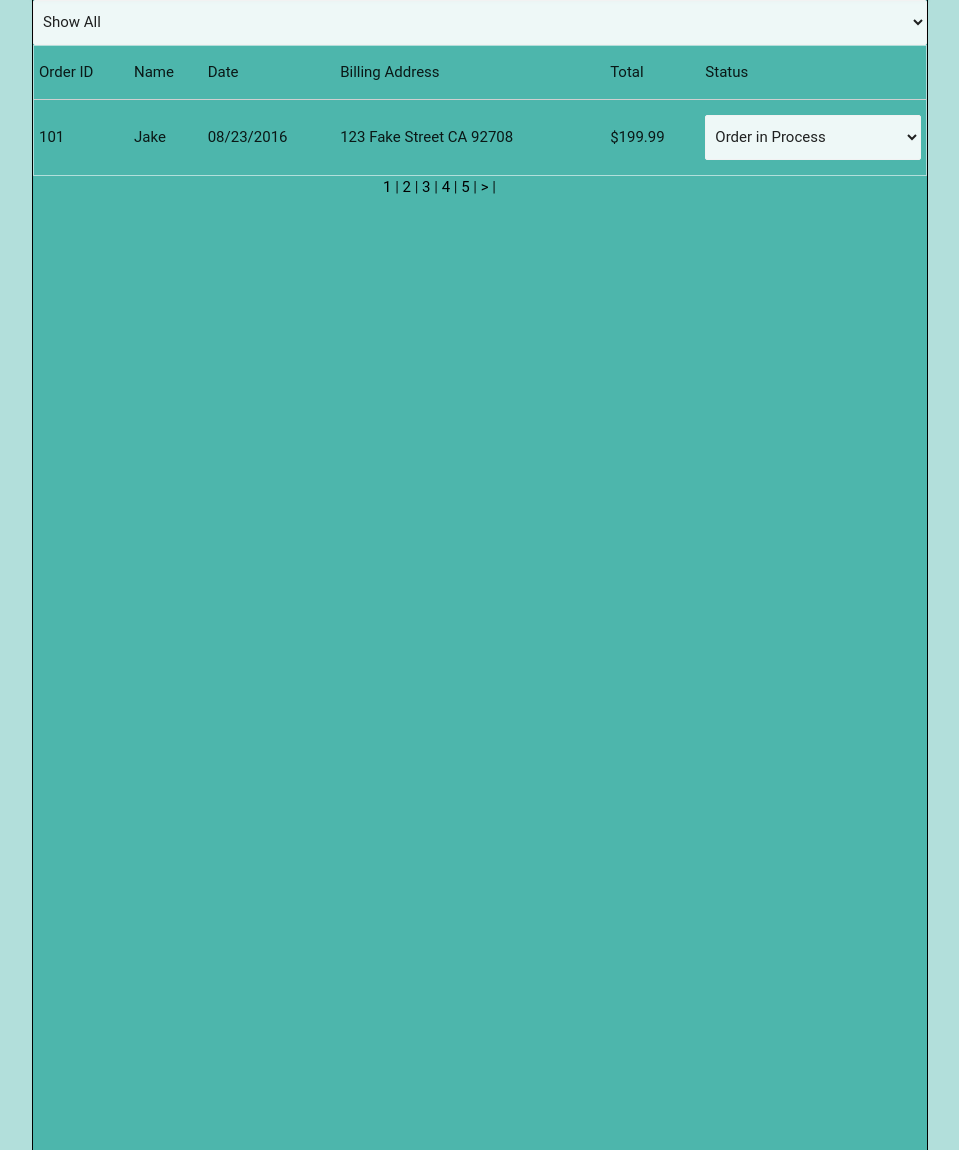
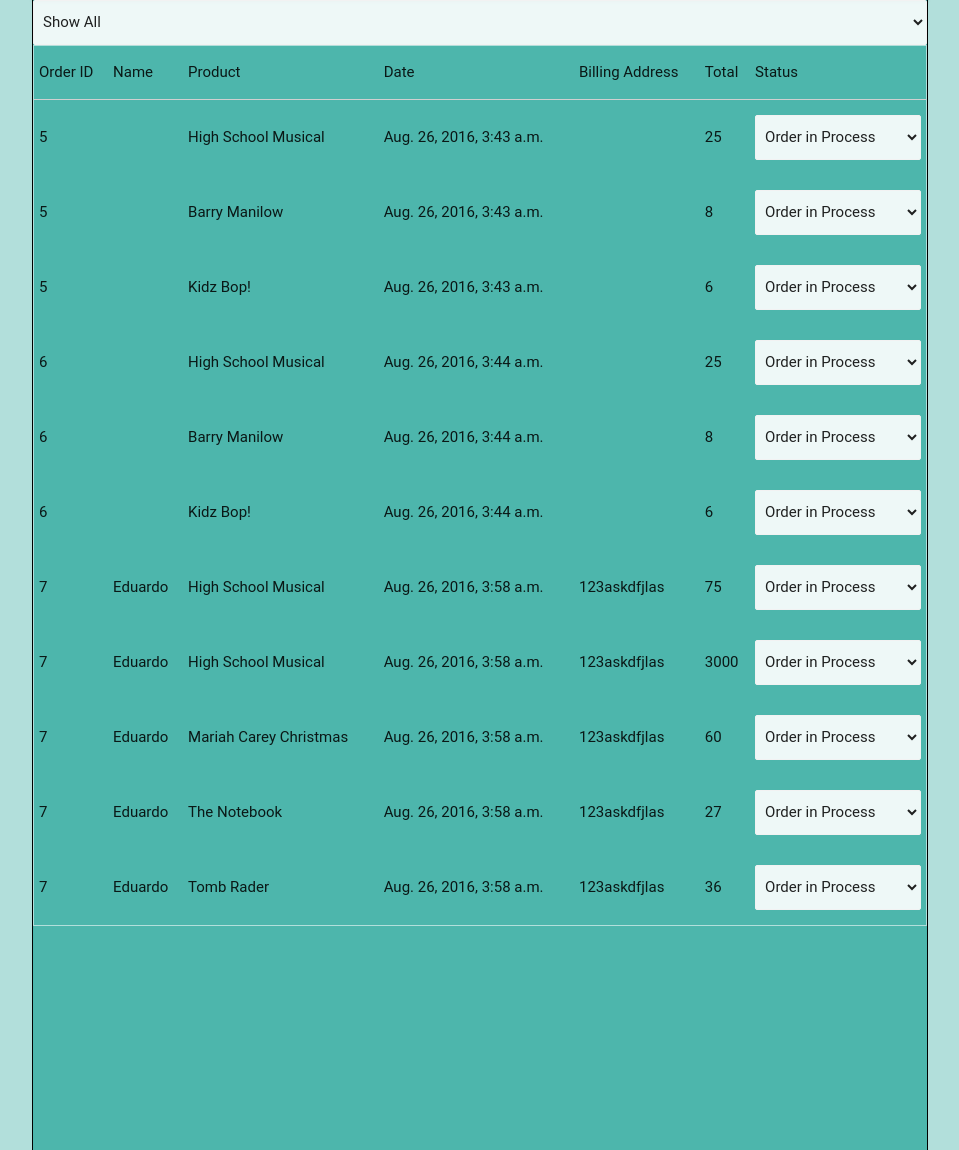
Before and after one commit to Gypsybel/guilty, a Django app: template apps/guiltypleasure/templates/guiltypleasure/adminorders.html in a window 1280 px wide. Shown: the part 129-1279 px from the top of the page, without its empty margins (160-1119 px from the left). Run offline with Django 3.2, Linux system fonts and the light colour scheme; the template is opened without the code that fills it: values that come from a table or form of the project are taken from there, others are empty; data comes from the database, SQL or seed files in the repository; parts of the project's set-up code (start-up, migrations or seed data) failed here and were passed over; some libraries are stand-ins or nearby versions; some web fonts are replaced.

Commit message:
Big One Be Careful

```diff
--- a/apps/guiltypleasure/models.py
+++ b/apps/guiltypleasure/models.py
@@ -112,33 +112,10 @@ class User(models.Model):
     last_name = models.CharField(max_length=30)
     email = models.CharField(max_length=40)
     password = models.CharField(max_length=200)
-    address_id = models.OneToOneField('Address', related_name = 'Address', null = True)
-    billing_id = models.OneToOneField('Billing', related_name = 'Billing', null = True)
     created_at = models.DateTimeField(auto_now_add=True)
     updated_at = models.DateTimeField(auto_now=True)
 
     objects = UserManager()
-
-class Address(models.Model):
-    address_line1 = models.CharField(max_length=100)
-    address_line2 = models.CharField(max_length=100)
-    city = models.CharField(max_length=50)
-    state = models.CharField(max_length=40)
-    zipcode = models.CharField(max_length=10)
-    created_at = models.DateTimeField(auto_now_add=True)
-    updated_at = models.DateTimeField(auto_now=True)
-
-class Billing(models.Model):
-    billing_address_line1 = models.CharField(max_length=100)
-    billing_address_line2 = models.CharField(max_length=100)
-    billing_city = models.CharField(max_length=50)
-    billing_state = models.CharField(max_length=40)
-    billing_zipcode = models.CharField(max_length=10)
-    card = models.CharField(max_length=40)
-    security_code = models.CharField(max_length=5)
-    expiration = models.DateField(auto_now=False)
-    created_at = models.DateTimeField(auto_now_add=True)
-    updated_at = models.DateTimeField(auto_now=True)
 
 class Product(models.Model):
     name = models.CharField(max_length=30)
@@ -163,13 +140,32 @@ class Image(models.Model):
     updated_at = models.DateTimeField(auto_now=True)
 
 class Order(models.Model):
+    order_first_name = models.CharField(max_length=40, null=True)
+    order_last_name = models.CharField(max_length=40, null=True)
     status = models.CharField(max_length=40)
-    user_id = models.ForeignKey(User)
-    product_id = models.ForeignKey(Product)
+    address_line1 = models.CharField(max_length=100, null=True)
+    address_line2 = models.CharField(max_length=100, null=True)
+    city = models.CharField(max_length=50, null=True)
+    state = models.CharField(max_length=40, null=True)
+    zipcode = models.CharField(max_length=10, null=True)
+    billing_address_line1 = models.CharField(max_length=100, null=True)
+    billing_address_line2 = models.CharField(max_length=100, null=True)
+    billing_city = models.CharField(max_length=50, null=True)
+    billing_state = models.CharField(max_length=40, null=True)
+    billing_zipcode = models.CharField(max_length=10, null=True)
+    card = models.CharField(max_length=40, null=True)
+    security_code = models.CharField(max_length=5, null=True)
+    expiration = models.DateField(auto_now=False, null=True)
     created_at = models.DateTimeField(auto_now_add=True)
     updated_at = models.DateTimeField(auto_now=True)
 
-    # objects = OrderManager() does not exist yet
+class Ord_Prod(models.Model):
+    order_id = models.ForeignKey(Order)
+    product_id = models.ForeignKey(Product)
+    quantity = models.IntegerField(null = True)
+    price_total = models.IntegerField(null = True)
+    created_at = models.DateTimeField(auto_now_add=True)
+    updated_at = models.DateTimeField(auto_now=True)
 
 class Comment(models.Model):
     comment = models.TextField(max_length=250)
--- a/apps/guiltypleasure/templates/guiltypleasure/adminorders.html
+++ b/apps/guiltypleasure/templates/guiltypleasure/adminorders.html
@@ -39,7 +39,7 @@
           <!-- top nav -->
           <a href="#" class="brand-logo">Admin Dashboard</a>
           <ul id="nav-mobile" class="right hide-on-med-and-down">
-            <li><a href="/orders">Orders</a></li>
+            <li><a href="/order_list">Orders</a></li>
             <li><a href="/products">Products</a></li>
             <li><a href="/admin_logout"><i class="material-icons">cancel</i></a></li>
           </ul>
@@ -71,6 +71,7 @@
             <tr>
               <td>Order ID</td>
               <td>Name</td>
+              <td>Product</td>
               <td>Date</td>
               <td>Billing Address</td>
               <td>Total</td>
@@ -78,12 +79,14 @@
             </tr>
           </thead>
           <tbody>
+          {% for order in orders %}
             <tr>
-              <td>101</td>
-              <td>Jake</td>
-              <td>08/23/2016</td>
-              <td>123 Fake Street CA 92708</td>
-              <td>$199.99</td>
+              <td>{{order.order_id.id}}</td>
+              <td>{{order.order_id.order_first_name}}</td>
+              <td>{{order.product_id.name}}</td>
+              <td>{{order.order_id.created_at}}</td>
+              <td>{{order.order_id.billing_address_line1}}</td>
+              <td>{{order.price_total}}</td>
               <td><select class="browser-default">
                     <option>Order in Process</option>
                     <option>Shipped</option>
@@ -92,17 +95,10 @@
 
               </td>
             </tr>
+            {% endfor %}
           </tbody>
 
         </table>
-      </div>
-      <div class="page-link">
-        <a href="#">1</a> |
-        <a href="#">2</a> |
-        <a href="#">3</a> |
-        <a href="#">4</a> |
-        <a href="#">5</a> |
-        <a href="#">></a> |
       </div>
     </div>
 
--- a/apps/guiltypleasure/templates/guiltypleasure/adminproducts.html
+++ b/apps/guiltypleasure/templates/guiltypleasure/adminproducts.html
@@ -39,7 +39,7 @@
           <!-- top nav -->
           <a href="#" class="brand-logo">Admin Dashboard</a>
           <ul id="nav-mobile" class="right hide-on-med-and-down">
-            <li><a href="/orders">Orders</a></li>
+            <li><a href="/order_list">Orders</a></li>
             <li><a href="/products">Products</a></li>
             <li><a href="/log_out"><i class="material-icons">cancel</i></a></li>
           </ul>
--- a/apps/guiltypleasure/urls.py
+++ b/apps/guiltypleasure/urls.py
@@ -14,7 +14,7 @@ urlpatterns = [
     url(r'^add_to_cart/(?P<id>\d+)$', views.add_to_cart),
     url(r'^cart$', views.cart),
     url(r'^update$', views.update),
-    url(r'^pay$', views.pay),
+    url(r'^place_order$', views.place_order),
     url(r'^admin_index$', views.admin_index),
     url(r'^admin_log$', views.admin_log),
     url(r'^order_list$', views.order_list),
```
Also changed, not shown: apps/guiltypleasure/templates/guiltypleasure/carts.html (+11 -4 lines), apps/guiltypleasure/views.py (+35 -9 lines), apps/guiltypleasure/migrations/0008_auto_20160826_0133.py (added), apps/guiltypleasure/migrations/0009_auto_20160826_0145.py (added), apps/guiltypleasure/migrations/0010_auto_20160826_0211.py (added), apps/guiltypleasure/migrations/0011_auto_20160826_0258.py (added), db.sqlite3.
